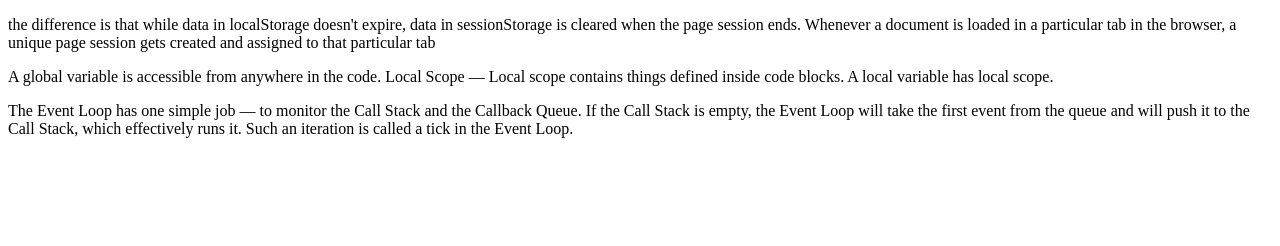
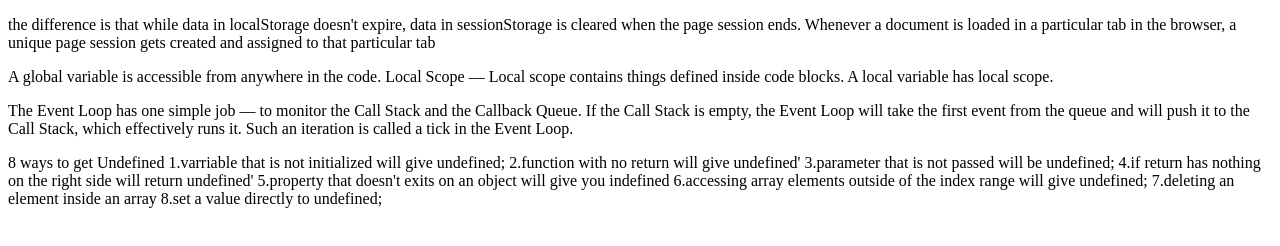
Before and after one commit to hossainahmad1/javascript-typing-master, a plain HTML site: page Blog.html in a window 1280 px wide. Drawn offline with Linux system fonts and the light colour scheme.

Commit message:
added undefined

```diff
--- a/Blog.html
+++ b/Blog.html
@@ -16,7 +16,19 @@
     <p>A global variable is accessible from anywhere in the code. Local Scope — Local scope contains things defined
         inside code blocks. A local variable has local scope.</p>
 
-      <p>The Event Loop has one simple job — to monitor the Call Stack and the Callback Queue. If the Call Stack is empty, the Event Loop will take the first event from the queue and will push it to the Call Stack, which effectively runs it. Such an iteration is called a tick in the Event Loop.</p>
+    <p>The Event Loop has one simple job — to monitor the Call Stack and the Callback Queue. If the Call Stack is empty,
+        the Event Loop will take the first event from the queue and will push it to the Call Stack, which effectively
+        runs it. Such an iteration is called a tick in the Event Loop.</p>
+
+    <p>8 ways to get Undefined
+        1.varriable that is not initialized will give undefined;
+        2.function with no return will give undefined'
+        3.parameter that is not passed will be undefined;
+        4.if return has nothing on the right side will return undefined'
+        5.property that doesn't exits on an object will give you indefined
+        6.accessing array elements outside of the index range will give undefined;
+        7.deleting an element inside an array
+        8.set a value directly to undefined;</p>
 </body>
 
 </html>
```
